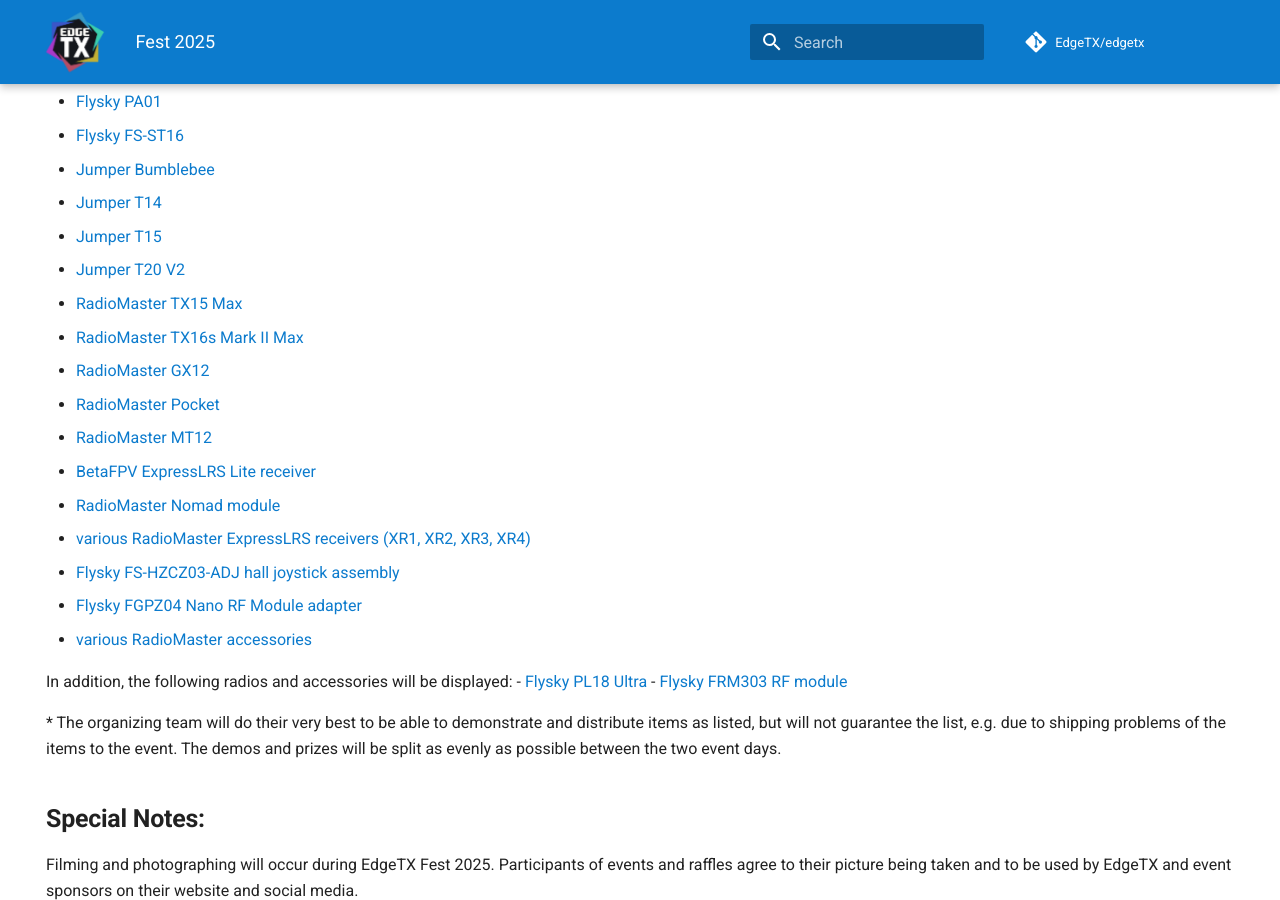
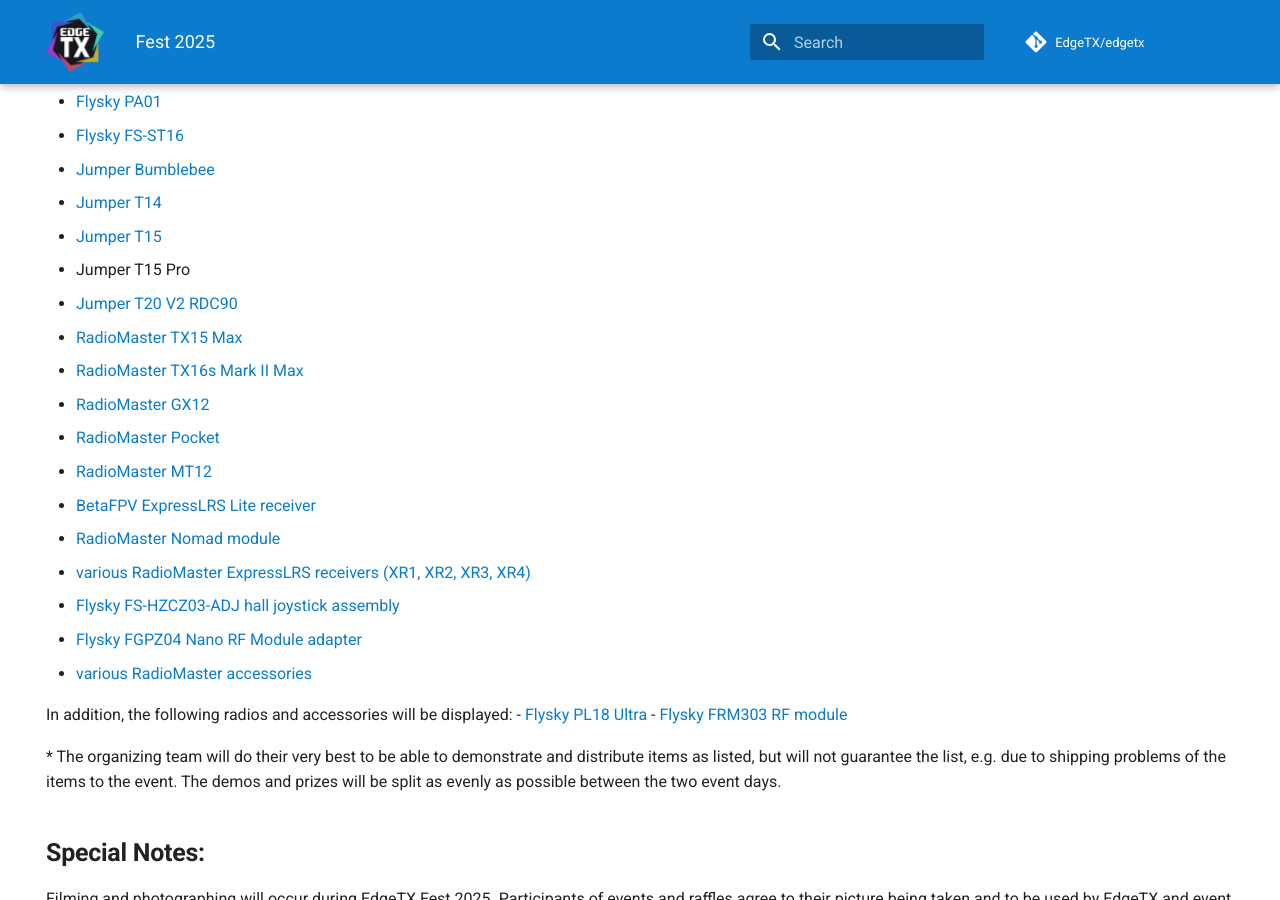
Before and after one commit to EdgeTX/edgetx.github.io, an MkDocs documentation site: the page built from docs/fest2025.md, in a window 1280 px wide and 900 px high, scrolled down 1732 px. Built offline with MkDocs 1.6.1 and Material for MkDocs 9.7.7, drawn with Linux system fonts in a browser that asks for light colours; comment, search, counter and statistics services are not loaded.

Commit message:
Minor changes to Jumper items list

```diff
--- a/docs/fest2025.md
+++ b/docs/fest2025.md
@@ -44,7 +44,8 @@
 - [Jumper Bumblebee](https://www.jumper-rc.com/transmitters/bumblebee/)
 - [Jumper T14](https://www.jumper-rc.com/transmitters/t14-3/)
 - [Jumper T15](https://www.jumper-rc.com/transmitters/t15/)
-- [Jumper T20 V2](https://www.jumper-rc.com/transmitters/t20-2/)
+- Jumper T15 Pro
+- [Jumper T20 V2 RDC90](https://www.jumper-rc.com/transmitters/t20/)
 - [RadioMaster TX15 Max](https://radiomasterrc.com/products/tx15-max-radio-controller-elrs-m2)
 - [RadioMaster TX16s Mark II Max](https://radiomasterrc.com/products/tx16s-mark-ii-max-radio-controller)
 - [RadioMaster GX12](https://radiomasterrc.com/products/gx12-dual-band-gemini-x-radio-controller)
```
